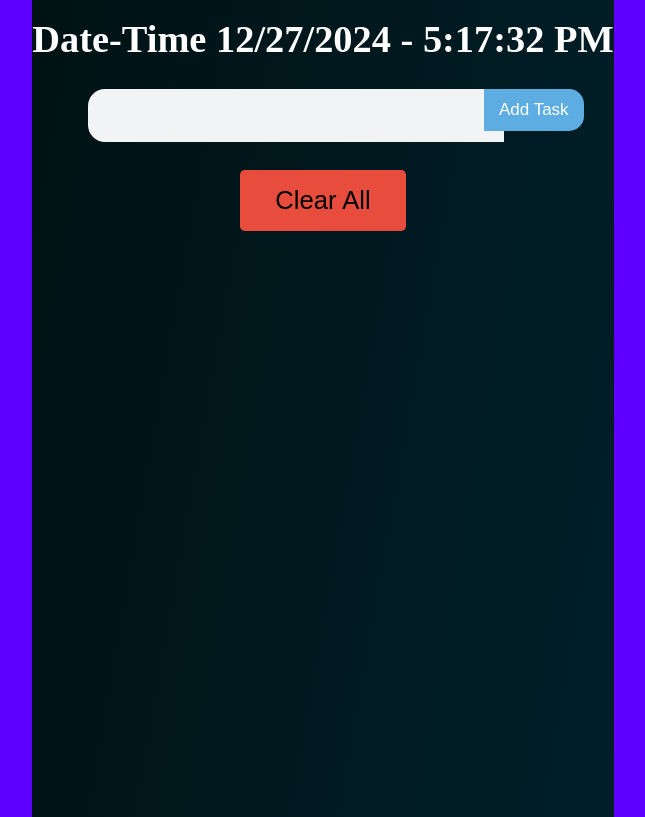
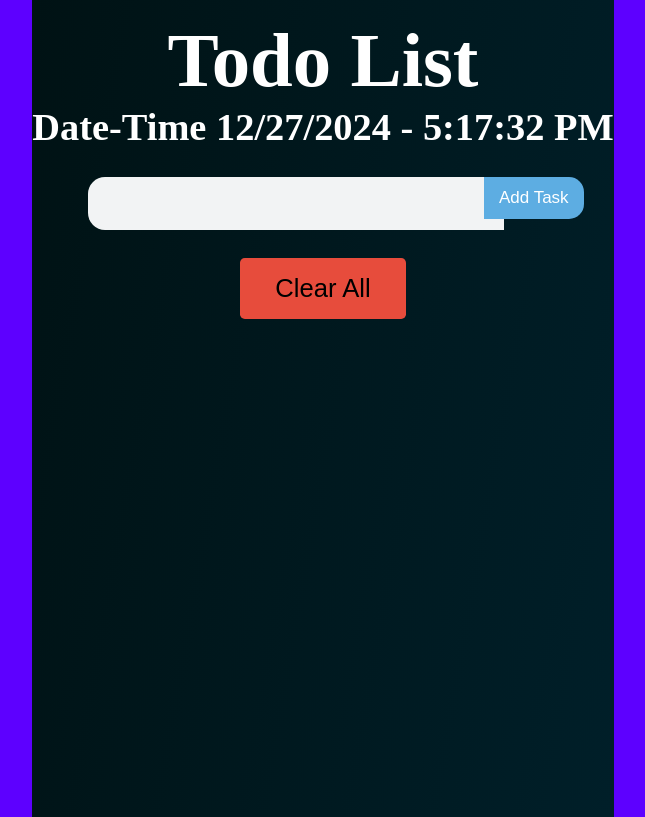
Before and after one commit to akshaythappar/React, a React (Vite) app in the folder react-thapa/: page / in a window 1280 px wide. Shown: the whole page, without its empty margins (317-962 px from the left). Built offline with nearby package versions, Linux system fonts and the light colour scheme.

Commit message:
Understanding the componet

```diff
--- a/react-thapa/src/components/Projects/ToDoApp/Todo.jsx
+++ b/react-thapa/src/components/Projects/ToDoApp/Todo.jsx
@@ -2,35 +2,31 @@ import { useEffect, useState } from "react";
 import { MdCheck } from "react-icons/md";
 import { MdDeleteForever } from "react-icons/md";
 import "./Todo.css"
+import { TodoForm } from "./TodoForm";
+import { TodoList } from "./TodoList";
+import { TodoDate } from "./TodoDate";
 
 export const Todo = () => {
-    const [inputValue,setInputValue]=useState("");
+
     const [task,setTask]=useState([]);
-    const[getDateTime,setDateTime]=useState("")
 
 
 
-    const handleInputChange = (value)=>{
-        setInputValue(value);
-    }
-    const handleFormSubmit = () =>{
-        event.preventDefault();
+    const handleFormSubmit = (inputValue) =>{
+
         if(!inputValue) return ;
 
         // by defalut which you will pass in the place of previous will act as the previouse value
         // setTask((prev)=>console.log(prev));
-        if(task.includes(inputValue))
-            {
-                setInputValue("");
-                return
-            } ;
+        if(task.includes(inputValue)) return;
 
         setTask((prevTask)=>[...prevTask,inputValue])
 
-        setInputValue("");
+
 
 
     }
+
 
     // this is first mehtod wihtout useEffect
      setInterval(() =>{
@@ -44,16 +40,7 @@ export const Todo = () => {
 
 
 
-       useEffect(()=>{
-        const interval = setInterval(() =>{
-            // to Do date and time
-            const now = new Date();
-            const formattedDate = now.toLocaleDateString();
-            const formattedTime = now.toLocaleTimeString();
-            setDateTime(`${formattedDate} - ${formattedTime}`)
-            return ()=>clearInterval(interval);
-           }, 1000);
-       },[]);
+
       // we have to use this clearnup function to avoid the memeory leak useeffect provide the clean up funciton
 
       const handleDeleteTodo = (value)=>{
@@ -67,10 +54,10 @@ export const Todo = () => {
     return (
         <section className="todo-container">
             <header>
-                {/* <h1>Todo List</h1> */}
-                <h2 className="date-time">Date-Time {getDateTime}</h2>
+                <h1>Todo List</h1>
+                <TodoDate/>
             </header>
-            <section className="form">
+            {/* <section className="form">
                 <form action="" onSubmit={handleFormSubmit}>
                     <div>
                         <input type="text" className="todo-input" autoComplete="off" value={inputValue} onChange={(event)=>handleInputChange(event.target.value)}/>
@@ -82,25 +69,14 @@ export const Todo = () => {
                     </div>
                 </form>
 
-            </section>
+            </section> */}
+            <TodoForm onAddTodo={handleFormSubmit}/>
 
             <section className="myUnOrdList">
                 <ul>
 
                 {task.map((curTask,index) => {
-                   return <li key={index} style={{color:"white"}} className="todo-item">
-                      <span> {curTask}</span>
-                        <button className="check-btn">
-                        <button>
-                        <MdCheck />
-                        </button>
-                        </button>
-                        {/* <button className="delete-btn" onClick={handleDeleteTodo(index)}></button> */}
-                        {/* in the above line we can't pass the funciton like this if we have arguments to pass in the function this function will call automaticalyy without clcking the button to corerct this we will pass the callback funciton as specified in the below line"call me back" */}
-                        <button className="delete-btn" onClick={()=>handleDeleteTodo(curTask)}>
-                        <MdDeleteForever />
-                        </button>
-                        </li>
+                   <TodoList curTask={curTask} key={index} onHandleDeleteTodo={handleDeleteTodo}/>
                     })}
                 </ul>
 
--- /dev/null
+++ b/react-thapa/src/components/Projects/ToDoApp/TodoDate.jsx
@@ -0,0 +1,18 @@
+import { useEffect, useState } from "react";
+
+export const TodoDate = () =>{
+    const[getDateTime,setDateTime]=useState("")
+    useEffect(()=>{
+        const interval = setInterval(() =>{
+            // to Do date and time
+            const now = new Date();
+            const formattedDate = now.toLocaleDateString();
+            const formattedTime = now.toLocaleTimeString();
+            setDateTime(`${formattedDate} - ${formattedTime}`)
+            return ()=>clearInterval(interval);
+           }, 1000);
+       },[]);
+
+
+    return <h2 className="date-time">Date-Time {getDateTime}</h2>
+}
--- /dev/null
+++ b/react-thapa/src/components/Projects/ToDoApp/TodoForm.jsx
@@ -0,0 +1,29 @@
+import { useState } from "react";
+
+export const TodoForm = ({onAddTodo}) =>{
+    const [inputValue,setInputValue]=useState("");
+    const handleInputChange = (value)=>{
+        setInputValue(value);
+    }
+
+    const handleFormSubmit = (event) =>{
+        event.preventDefault();
+        onAddTodo(inputValue);
+        setInputValue("");
+    }
+    return (
+         <section className="form">
+                <form action="" onSubmit={handleFormSubmit}>
+                    <div>
+                        <input type="text" className="todo-input" autoComplete="off" value={inputValue} onChange={(event)=>handleInputChange(event.target.value)}/>
+                    </div>
+                    <div>
+                        <button type="submit" className="todo-btn">
+                            Add Task
+                        </button>
+                    </div>
+                </form>
+
+            </section>
+    )
+}
--- /dev/null
+++ b/react-thapa/src/components/Projects/ToDoApp/TodoList.jsx
@@ -0,0 +1,19 @@
+import { MdCheck, MdDeleteForever } from "react-icons/md";
+
+export const TodoList = ({key,data,onHandleDeleteTodo}) => {
+  return (
+    <li key={key} style={{ color: "white" }} className="todo-item">
+      <span> {data}</span>
+      <button className="check-btn">
+        <button>
+          <MdCheck />
+        </button>
+      </button>
+      {/* <button className="delete-btn" onClick={handleDeleteTodo(index)}></button> */}
+      {/* in the above line we can't pass the funciton like this if we have arguments to pass in the function this function will call automaticalyy without clcking the button to corerct this we will pass the callback funciton as specified in the below line"call me back" */}
+      <button className="delete-btn" onClick={() => onHandleDeleteTodo(data)}>
+        <MdDeleteForever />
+      </button>
+    </li>
+  );
+};
```
